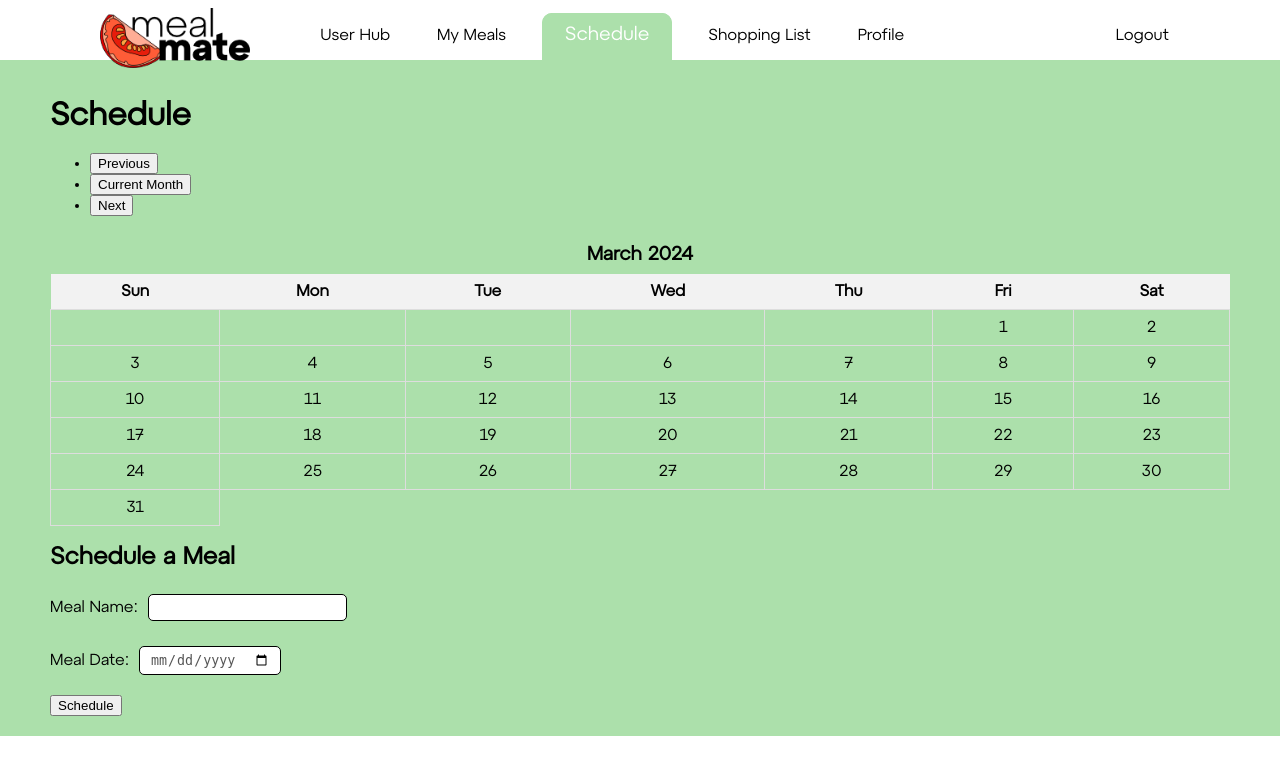
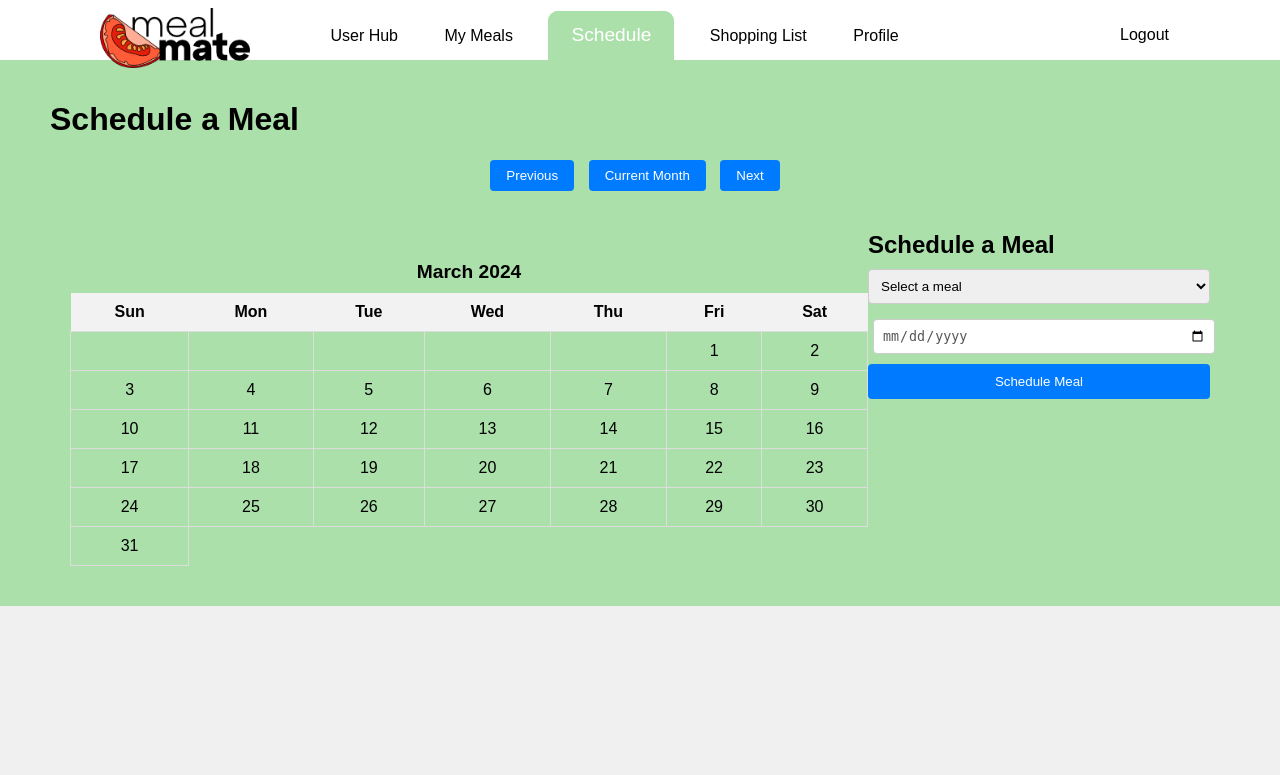
Before and after one commit to annalina0810/MyMealMate, a Django app: page /MyMealMate/schedule/ in a window 1280 px wide. Shown: the top 775 px of the page. Run offline with Django 3.2, Linux system fonts and the light colour scheme; the visitor is signed in with stand-in values (Sample User, id 1); data comes from the database, SQL or seed files in the repository; data that the repository does not hold is empty.

Commit message:
almost working, not updating page

```diff
--- a/MyMealMate/views.py
+++ b/MyMealMate/views.py
@@ -425,33 +425,29 @@ def schedule(request):
     if request.method == 'POST':
         meal_name = request.POST.get('meal-name')
         meal_date = request.POST.get('meal-date')
+        selected_meal = Meal.objects.get(name=meal_name)
 
 
-        # Convert meal_date string to a datetime object
+        if 'add-ingredients' in request.POST:
+            print("Adding ingredients to shopping list")
+            shopping_list = ShoppingList.objects.get_or_create(user=request.user)[0]
+            for ingredient in selected_meal.ingredients.all():
+                shopping_list.add_ingredient(ingredient)
+                print(f"Added {ingredient.name} to shopping list")
+
         meal_date = datetime.strptime(meal_date, '%Y-%m-%d').date()
+        user_schedule, created = Schedule.objects.get_or_create(user=request.user)
+        day, created = Day.objects.get_or_create(schedule=user_schedule, date=meal_date)
+        meal = Meal.objects.get(user=request.user, name=meal_name)
 
-        # Get or create the user's schedule
-        user_schedule, created = Schedule.objects.get_or_create(user=request.user)
-
-        # Get or create the day for the meal date
-        day, created = Day.objects.get_or_create(schedule=user_schedule, date=meal_date)
-
-        # Create the meal
-        meal = Meal.objects.create(user=request.user, name=meal_name)
-
-        # Schedule the meal
         user_schedule.scheduleMeal(day, meal)
 
         return redirect(reverse('MyMealMate:schedule'))
-
     else:
-        # Get the user's schedule
+        user_meals = Meal.objects.filter(user=request.user)
         user_schedule = Schedule.objects.get_or_create(user=request.user)[0]
-
-        # Create a list of days from the schedule
         days = Day.objects.filter(schedule=user_schedule).order_by("date")
 
-        # Convert to a string
         schedule = ''
         for day in days:
             schedule += str(day.date) + ','
@@ -459,7 +455,7 @@ def schedule(request):
                 schedule += meal.name + ','
             schedule += ';'
 
-        context_dict = {'nbar': 'schedule', "schedule": schedule}
+        context_dict = {'nbar': 'schedule', "schedule": schedule, 'user_meals': user_meals}
         return render(request, 'MyMealMate/schedule.html', context=context_dict)
 
 @login_required
--- a/static/css/schedule_styles.css
+++ b/static/css/schedule_styles.css
@@ -41,3 +41,75 @@
 .calendar td {
     border: 1px solid #ddd;
 }
+
+/* General styles */
+body {
+    font-family: Arial, sans-serif;
+    background-color: #f0f0f0;
+    margin: 0;
+    padding: 0;
+}
+
+.schedule-navigation {
+    text-align: center;
+    margin-bottom: 20px;
+}
+
+.schedule-navigation button {
+    background-color: #007bff;
+    color: #fff;
+    border: none;
+    border-radius: 4px;
+    padding: 8px 16px;
+    margin-right: 10px;
+    cursor: pointer;
+}
+
+.schedule-container {
+    display: flex;
+    justify-content: space-between;
+    margin: 0 auto;
+    max-width: 1200px;
+    padding: 20px;
+}
+
+.calendar-container {
+    flex-grow: 1; /* Allow the calendar container to grow and fill available space */
+}
+
+.meal-scheduling-container {
+    width: 30%;
+}
+
+.meal-scheduling-container h2 {
+    margin-top: 0;
+    margin-bottom: 10px;
+}
+
+.meal-scheduling-container form {
+    display: flex;
+    flex-direction: column;
+}
+
+.meal-scheduling-container select,
+.meal-scheduling-container input[type="date"] {
+    margin-bottom: 10px;
+    padding: 8px;
+    border: 1px solid #ccc;
+    border-radius: 4px;
+    width: 100%;
+    box-sizing: border-box;
+}
+
+.meal-scheduling-container button {
+    padding: 10px 16px;
+    background-color: #007bff;
+    color: #fff;
+    border: none;
+    border-radius: 4px;
+    cursor: pointer;
+}
+
+.meal-scheduling-container button:hover {
+    background-color: #0056b3;
+}
--- a/static/js/create_schedule.js
+++ b/static/js/create_schedule.js
@@ -1,8 +1,6 @@
-// Global variables to keep track of selected month and year
 var selected_month = new Date().getMonth();
 var selected_year = new Date().getFullYear();
 
-// Function to create the calendar
 function createCalendar(month, year, schedule) {
     schedule = parseSchedule(schedule);
     var days_of_week = ['Sun', 'Mon', 'Tue', 'Wed', 'Thu', 'Fri', 'Sat'];
@@ -40,7 +38,6 @@ function createCalendar(month, year, schedule) {
     document.getElementById("calendar").innerHTML = calendar;
 }
 
-// Function to parse the schedule string into an object
 function parseSchedule(schedule) {
     var schedule_obj = {};
     var schedule_list = schedule.split(';');
@@ -54,22 +51,51 @@ function parseSchedule(schedule) {
     return schedule_obj;
 }
 
-// Function to handle form submission for meal scheduling
+function previousMonth(schedule) {
+    selected_month -= 1;
+    if (selected_month < 0) {
+        selected_month = 11;
+        selected_year -= 1;
+    }
+    createCalendar(selected_month, selected_year, schedule);
+}
+
+function nextMonth(schedule) {
+    selected_month += 1;
+    if (selected_month > 11) {
+        selected_month = 0;
+        selected_year += 1;
+    }
+    createCalendar(selected_month, selected_year, schedule);
+}
+
+function today(schedule) {
+    selected_month = new Date().getMonth();
+    selected_year = new Date().getFullYear();
+    createCalendar(selected_month, selected_year, schedule);
+}
+
 function scheduleMeal(event) {
-    event.preventDefault(); // Prevent the default form submission
-
-    // Get form data
+    event.preventDefault();
     var form = event.target;
     var meal_name = form['meal-name'].value;
     var meal_date = form['meal-date'].value;
+    var add_ingredients = form['add-ingredients'].checked; // check if the checkbox is checked
 
-    // Send a POST request to the server to schedule the meal
-    fetch('/schedule/', {
+    var requestBody = 'meal-name=' + encodeURIComponent(meal_name) + '&meal-date=' + encodeURIComponent(meal_date);
+
+    if (add_ingredients) {
+        requestBody += '&add-ingredients=true'; // include parameter to add ingredients to shopping list
+    }
+
+    alert(add_ingredients)
+
+    fetch('/MyMealMate/schedule/', {
         method: 'POST',
         headers: {
             'Content-Type': 'application/x-www-form-urlencoded',
         },
-        body: 'meal-name=' + encodeURIComponent(meal_name) + '&meal-date=' + encodeURIComponent(meal_date),
+        body: requestBody,
     })
     .then(response => {
         if (response.ok) {
@@ -79,7 +105,6 @@ function scheduleMeal(event) {
         }
     })
     .then(data => {
-        // Reload the page to update the calendar with the scheduled meal
         location.reload();
     })
     .catch(error => {
@@ -87,12 +112,10 @@ function scheduleMeal(event) {
     });
 }
 
-// Update the calendar when the page is loaded
 document.addEventListener("DOMContentLoaded", function() {
     var schedule = '{{ schedule }}';
     createCalendar(selected_month, selected_year, schedule);
 
-    // Add event listener for form submission
     var form = document.getElementById('meal-scheduling-form');
     form.addEventListener('submit', scheduleMeal);
 });
--- a/templates/MyMealMate/schedule.html
+++ b/templates/MyMealMate/schedule.html
@@ -13,12 +13,9 @@
 {% block script_block %}
 <script src="{% static 'js/create_schedule.js' %}"></script>
 <script>
-
-
     var selected_day = new Date().getDate();
     var selected_month = new Date().getMonth();
     var selected_year = new Date().getFullYear();
-
 
     document.addEventListener("DOMContentLoaded", function() {
         var schedule = '{{ schedule }}';
@@ -28,28 +25,32 @@
 {% endblock %}
 
 {% block body_block %}
-<h1>Schedule</h1>
-<div class="schedule_nav">
-    <ul>
-        <li><button id="prevMonthButton" onclick="previousMonth('{{ schedule }}')">Previous</button></li>
-        <li><button id="todayButton" onclick="today('{{ schedule }}')">Current Month</button></li>
-        <li><button id="nextMonthButton" onclick="nextMonth('{{ schedule }}')">Next</button></li>
-    </ul>
+<h1>Schedule a Meal</h1>
+<div class="schedule-navigation">
+    <button id="prevMonthButton" onclick="previousMonth('{{ schedule }}')">Previous</button>
+    <button id="todayButton" onclick="today('{{ schedule }}')">Current Month</button>
+    <button id="nextMonthButton" onclick="nextMonth('{{ schedule }}')">Next</button>
 </div>
 
-<div id="calendar"></div>
+<div class="schedule-container">
+    <div class="calendar-container">
+        <div id="calendar"></div>
+    </div>
+    <div class="meal-scheduling-container">
+        <h2>Schedule a Meal</h2>
+        <form id="meal-scheduling-form" method="post" action="{% url 'MyMealMate:schedule' %}">
+            {% csrf_token %}
+            <select name="meal-name">
+                <option value="">Select a meal</option>
+                {% for meal in user_meals %}
+                    <option value="{{ meal.name }}">{{ meal.name }}</option>
+                {% endfor %}
+            </select>
+            <input type="date" name="meal-date" required>
 
-<div id="meal-scheduling-section">
-    <h2>Schedule a Meal</h2>
-    <form id="meal-scheduling-form" method="post" action="{% url 'MyMealMate:schedule' %}">
-        {% csrf_token %}
-        <label for="meal-name">Meal Name:</label>
-        <input type="text" id="meal-name" name="meal-name" required><br><br>
 
-        <label for="meal-date">Meal Date:</label>
-        <input type="date" id="meal-date" name="meal-date" required><br><br>
-
-        <button type="submit">Schedule</button>
-    </form>
+            <button type="submit">Schedule Meal</button>
+        </form>
+    </div>
 </div>
 {% endblock %}
```
